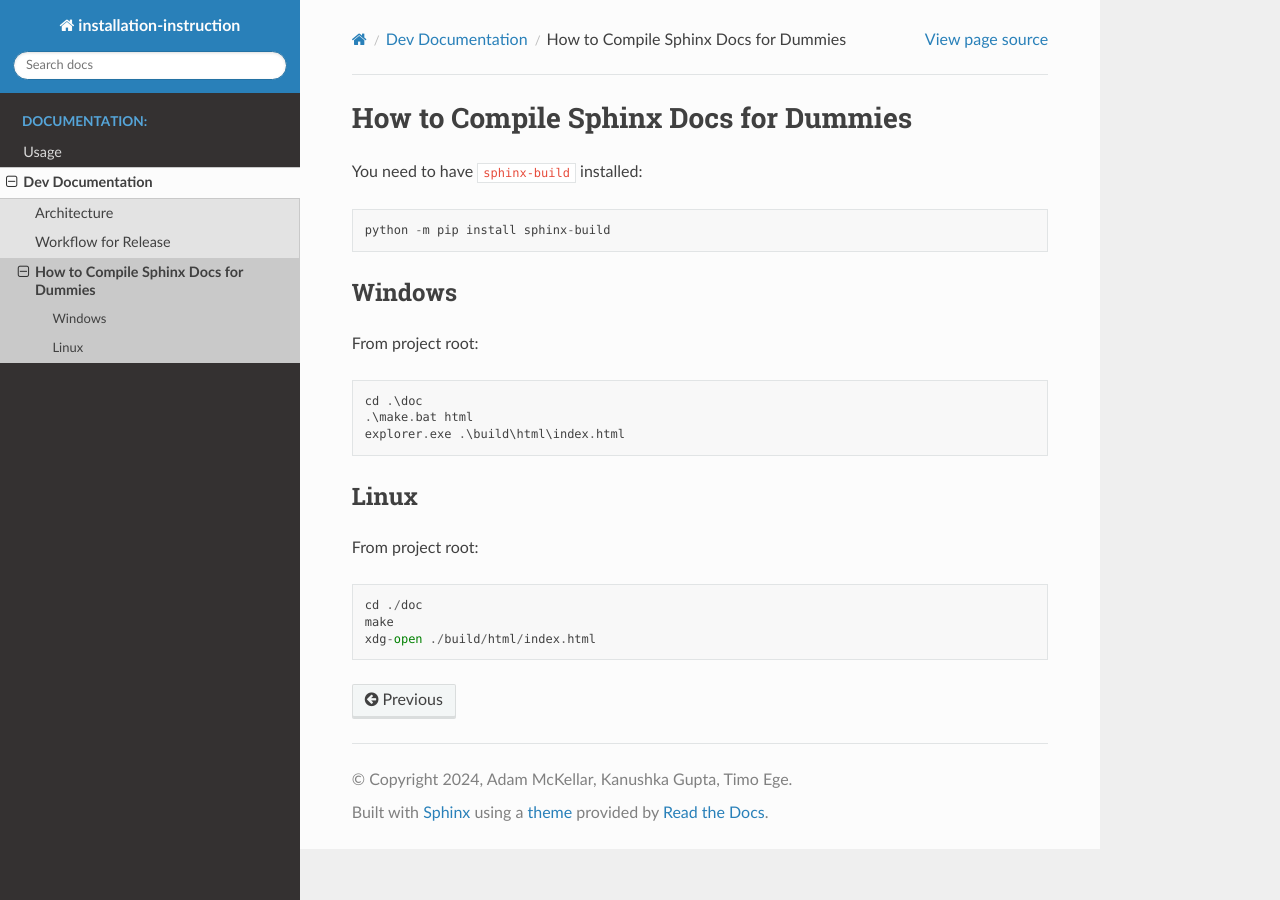
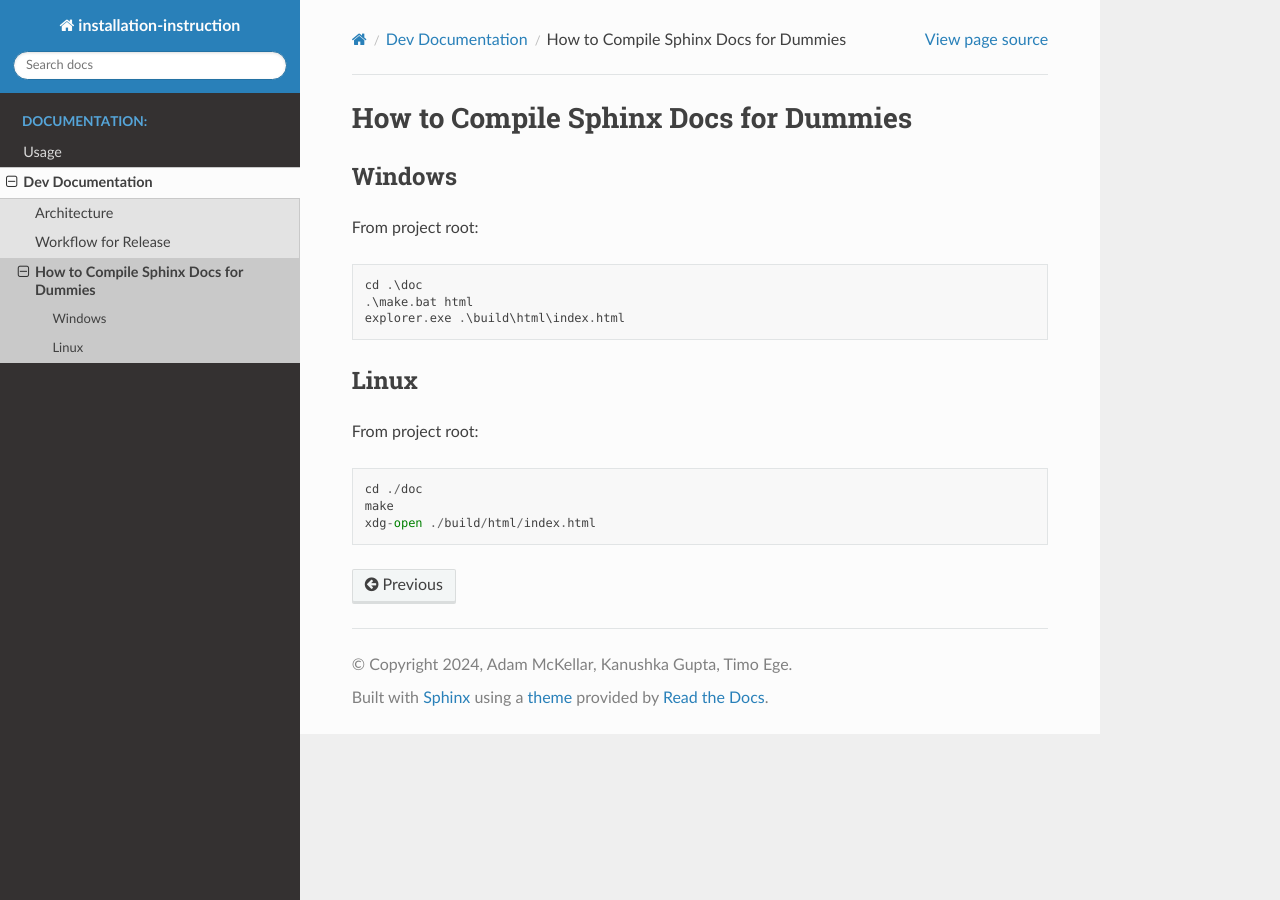
Before and after one commit to instructions-d-installation/installation-instruction, a Sphinx documentation site: the page built from doc/dev_docs/compiling_docs.md, in a window 1280 px wide. Built offline with Sphinx 7.4.7 and the Read the Docs theme 2.0.0, drawn with Linux system fonts in a browser that asks for light colours; pages that are not in the unit, such as notebooks, are missing from menus.

Commit message:
docs: fix wrong statement regarding sphinx installation

````diff
--- a/doc/dev_docs/compiling_docs.md
+++ b/doc/dev_docs/compiling_docs.md
@@ -1,9 +1,4 @@
 # How to Compile Sphinx Docs for Dummies
-
-You need to have `sphinx-build` installed:
-```
-python -m pip install sphinx-build
-```
 
 ## Windows
 
````
